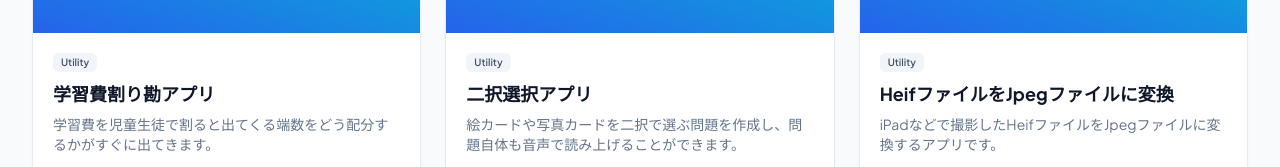
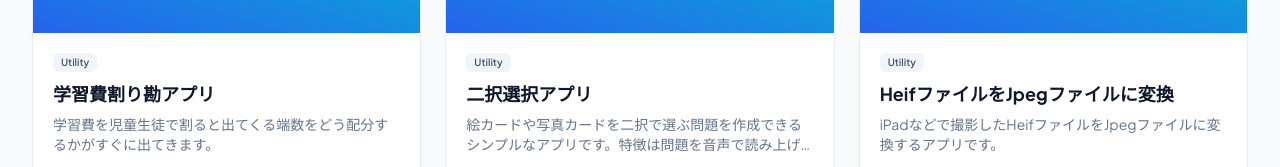
Before and after one commit to nakatasapporo-create/nakatasapporo-create.github.io, a plain HTML site: page index.html in a window 1280 px wide. Shown: the part 918-1085 px from the top of the page. Drawn offline with nearby package versions, Linux system fonts and the light colour scheme.

Commit message:
Update index.html

```diff
--- a/index.html
+++ b/index.html
@@ -172,7 +172,7 @@
       {
         id: "dochikana",
         title: "二択選択アプリ",
-        description: "絵カードや写真カードを二択で選ぶ問題を作成し、問題自体も音声で読み上げることができます。",
+        description: "絵カードや写真カードを二択で選ぶ問題を作成できるシンプルなアプリです。特徴は問題を音声で読み上げてくれます。作った問題はエクスポートで保存でき、他の端末でもインポートすることができます。",
         category: "utility",
         tags: ["Utility"],
         icon: "fa-solid fa-chart-kanban",
```
